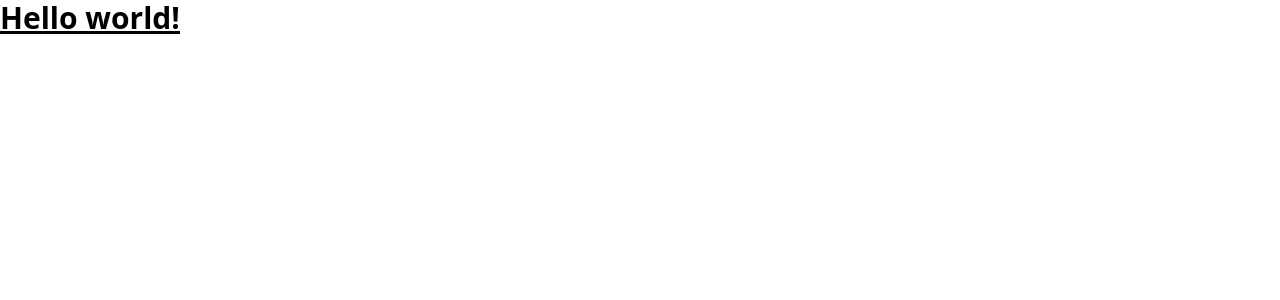
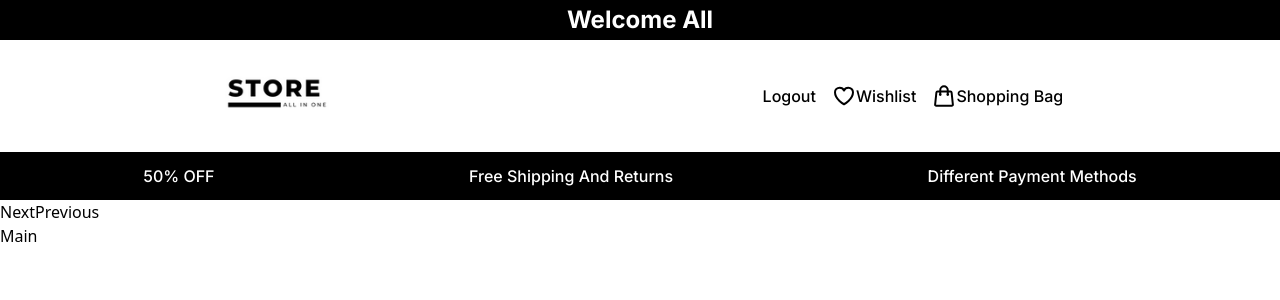
Before and after one commit to girish-bora/store-all-in-one, a React (Vite) app: page / in a window 1280 px wide. Shown: the top 300 px of the page. Built offline with nearby package versions, Linux system fonts and the light colour scheme.

Commit message:
added navbar

```diff
--- a/src/App.jsx
+++ b/src/App.jsx
@@ -1,9 +1,10 @@
 import "./App.css";
+import Main from "./components/Main/Main";
 
 function App() {
   return (
     <div className="app">
-      <h1 class="text-3xl font-bold underline">Hello world!</h1>
+      <Main></Main>
     </div>
   );
 }
--- /dev/null
+++ b/src/components/Main/Main.jsx
@@ -0,0 +1,15 @@
+import React from "react";
+import Navbar from "../Navbar/Navbar";
+import Slider from "../Slider/Slider";
+
+const Main = () => {
+  return (
+    <div>
+      <Navbar></Navbar>
+      <Slider></Slider>
+      Main
+    </div>
+  );
+};
+
+export default Main;
--- /dev/null
+++ b/src/components/Navbar/Navbar.jsx
@@ -0,0 +1,69 @@
+import React from "react";
+import logo from "../../assets/images/logo.png";
+
+const Navbar = () => {
+  return (
+    <>
+      <div className="bg-black p-2 w-full">
+        <h3 className="text-white font-inter text-2xl font-bold tracking-normal leading-none text-center ">
+          Welcome All
+        </h3>
+      </div>
+      <div className="flex justify-around items-center ">
+        <div>
+          <img className="h-28 w-full" src={logo} alt="store" />
+        </div>
+        <div className="flex flex-row items-center">
+          <button className="font-inter text-base font-medium tracking-normal leading-none text-center mr-4">
+            Logout
+          </button>
+          <div className="flex flex-row items-center">
+            <svg
+              xmlns="http://www.w3.org/2000/svg"
+              fill="none"
+              viewBox="0 0 24 24"
+              strokeWidth="2"
+              stroke="#000"
+              className="size-6"
+            >
+              <path
+                strokeLinecap="round"
+                strokeLinejoin="round"
+                d="M21 8.25c0-2.485-2.099-4.5-4.688-4.5-1.935 0-3.597 1.126-4.312 2.733-.715-1.607-2.377-2.733-4.313-2.733C5.1 3.75 3 5.765 3 8.25c0 7.22 9 12 9 12s9-4.78 9-12Z"
+              />
+            </svg>
+            <p className="font-inter text-base font-medium tracking-normal leading-none text-center mr-4">
+              Wishlist
+            </p>
+          </div>
+          <div className="flex flex-row items-center cursor-pointer">
+            <svg
+              xmlns="http://www.w3.org/2000/svg"
+              fill="none"
+              viewBox="0 0 24 24"
+              strokeWidth="2"
+              stroke="#000"
+              className="size-6"
+            >
+              <path
+                strokeLinecap="round"
+                strokeLinejoin="round"
+                d="M15.75 10.5V6a3.75 3.75 0 1 0-7.5 0v4.5m11.356-1.993 1.263 12c.07.665-.45 1.243-1.119 1.243H4.25a1.125 1.125 0 0 1-1.12-1.243l1.264-12A1.125 1.125 0 0 1 5.513 7.5h12.974c.576 0 1.059.435 1.119 1.007ZM8.625 10.5a.375.375 0 1 1-.75 0 .375.375 0 0 1 .75 0Zm7.5 0a.375.375 0 1 1-.75 0 .375.375 0 0 1 .75 0Z"
+              />
+            </svg>
+            <p className="font-inter text-base font-medium tracking-normal leading-none text-center ">
+              Shopping Bag
+            </p>
+          </div>
+        </div>
+      </div>
+      <div className="bg-black p-4 w-full flex  justify-around">
+        <div className="text-white font-inter text-base font-medium tracking-normal leading-none text-center "> 50% OFF</div>
+        <div className="text-white font-inter text-base font-medium tracking-normal leading-none text-center "> Free Shipping And Returns</div>
+        <div className="text-white font-inter text-base font-medium tracking-normal leading-none text-center "> Different Payment Methods</div>
+      </div>
+    </>
+  );
+};
+
+export default Navbar;
--- /dev/null
+++ b/src/components/Slider/Slider.jsx
@@ -0,0 +1,12 @@
+import React from 'react'
+
+const Slider = () => {
+  return (
+    <div>
+      <button>Next</button>
+      <button>Previous</button>
+    </div>
+  )
+}
+
+export default Slider;
--- /dev/null
+++ b/src/store/slices/sliderSlice.js
@@ -0,0 +1,24 @@
+import { createSlice } from "@reduxjs/toolkit";
+
+export const sliderSlice = createSlice({
+  name: "slider",
+  initialState: {
+    value: 0,
+    length: 4,
+  },
+  reducers: {
+    nextSlide(state, action) {
+      console.log("action", action);
+      console.log("state", state);
+      state.value = action.payload > state.length ? 0 : action.payload;
+    },
+    prevSlide(state, action) {
+      state.value = action.payload < 0 ? state.length : action.payload;
+    },
+    dotSlide(state, action) {},
+  },
+});
+
+export const { nextSlide, prevSlide, dotSlide } = sliderSlice.actions;
+
+export default sliderSlice.reducer;
--- /dev/null
+++ b/src/store/store.js
@@ -0,0 +1,9 @@
+import { configureStore } from "@reduxjs/toolkit";
+
+import sliderReducer from "./slices/sliderSlice";
+
+export const store = configureStore({
+    reducer: {
+        slider: sliderReducer,
+    }
+});
```
